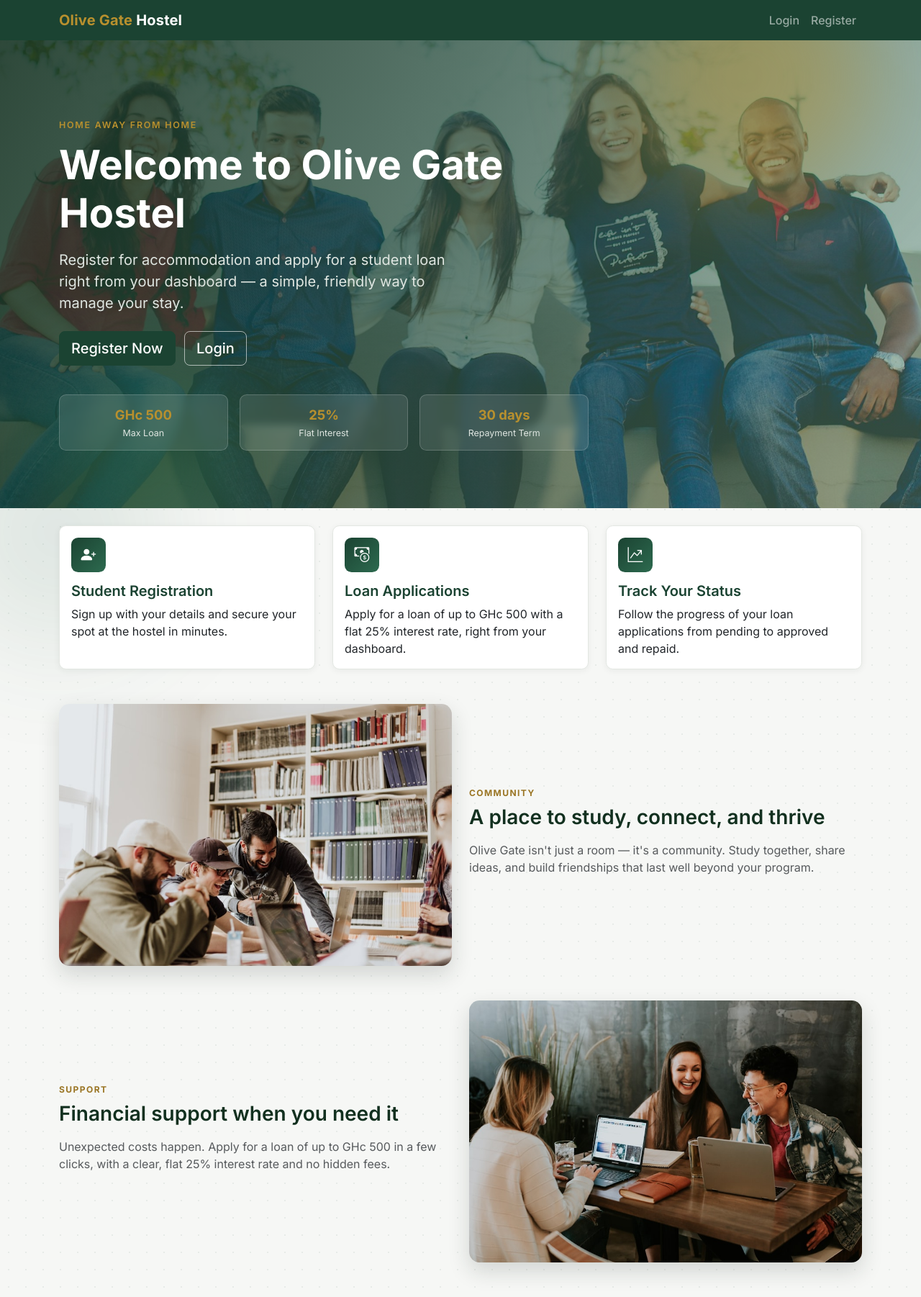
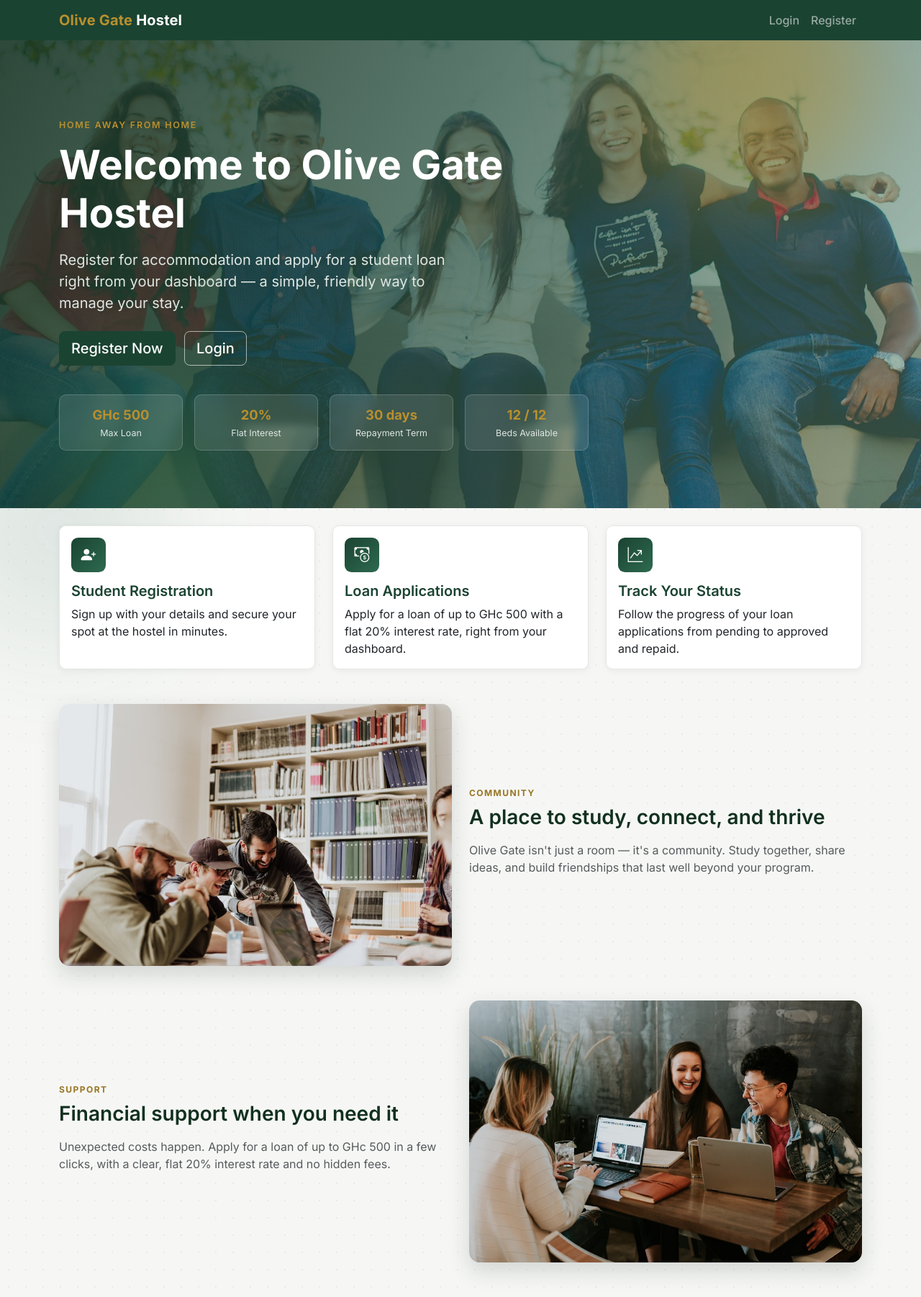
Before and after one commit to KofiBusia/Olive-Gate-Hostel, a Flask app: page / in a window 1280 px wide. Shown: the whole page at 72% size. Run offline with Flask 3, Linux system fonts and the light colour scheme.

Commit message:
Add 12-bed capacity limit, auto-admin emails, and lower interest to 20%
- Registration is blocked once 12 beds are occupied, with "rooms full"
  messaging on the homepage, registration page, and admin dashboard
- kyeikofi@gmail.com and fkyei4life@gmail.com are automatically granted
  admin accounts on registration (bypassing the bed cap) instead of
  needing manual ADMIN_EMAIL/ADMIN_PASSWORD seeding
- Admin dashboard shows room application count (occupied/total beds)
- Loan interest rate changed from 25% to 20% (was hardcoded in several
  templates; now driven dynamically from LOAN_INTEREST_RATE everywhere)

```diff
--- a/app.py
+++ b/app.py
@@ -20,7 +20,16 @@ from forms import (
     ProfileForm,
     RegisterForm,
 )
-from models import ACTIVE_LOAN_STATUSES, LOAN_INTEREST_RATE, MAX_LOAN_AMOUNT, REPAYMENT_PERIOD_DAYS, Loan, User
+from models import (
+    ACTIVE_LOAN_STATUSES,
+    ADMIN_EMAILS,
+    LOAN_INTEREST_RATE,
+    MAX_LOAN_AMOUNT,
+    REPAYMENT_PERIOD_DAYS,
+    TOTAL_BEDS,
+    Loan,
+    User,
+)
 
 app = Flask(__name__)
 app.config["SECRET_KEY"] = os.environ.get("SECRET_KEY", "dev-secret-change-me")
@@ -85,7 +94,20 @@ def admin_required(f):
 
 @app.route("/")
 def index():
-    return render_template("index.html")
+    occupied_beds, beds_available = _bed_stats()
+    return render_template(
+        "index.html",
+        max_amount=MAX_LOAN_AMOUNT,
+        rate_pct=int(LOAN_INTEREST_RATE * 100),
+        repayment_days=REPAYMENT_PERIOD_DAYS,
+        beds_available=beds_available,
+        total_beds=TOTAL_BEDS,
+    )
+
+
+def _bed_stats():
+    occupied = User.query.filter_by(role="student").count()
+    return occupied, max(TOTAL_BEDS - occupied, 0)
 
 
 @app.route("/register", methods=["GET", "POST"])
@@ -94,35 +116,57 @@ def register():
     if current_user.is_authenticated:
         return redirect(url_for("dashboard"))
     form = RegisterForm()
+    occupied_beds, beds_available = _bed_stats()
+
     if form.validate_on_submit():
         email = form.email.data.lower().strip()
+        is_admin_signup = email in ADMIN_EMAILS
+
         if User.query.filter_by(email=email).first():
             flash("An account with that email already exists.", "danger")
-            return render_template("register.html", form=form)
+            return render_template("register.html", form=form, beds_available=beds_available, total_beds=TOTAL_BEDS)
+
+        if not is_admin_signup and beds_available <= 0:
+            flash("Sorry, all 12 beds are currently full. Registration is closed for now.", "danger")
+            return render_template("register.html", form=form, beds_available=0, total_beds=TOTAL_BEDS)
+
         user = User(
             full_name=form.full_name.data.strip(),
             email=email,
             phone=form.phone.data.strip(),
             program=form.program.data.strip(),
             room_number=form.room_number.data.strip(),
-            role="student",
+            role="admin" if is_admin_signup else "student",
         )
         user.set_password(form.password.data)
         db.session.add(user)
         db.session.commit()
-        notify(
-            "New Student Registration - Olive Gate Hostel",
-            "A new student has registered at Olive Gate Hostel.\n\n"
-            f"Name: {user.full_name}\n"
-            f"Email: {user.email}\n"
-            f"Phone: {user.phone}\n"
-            f"Program: {user.program}\n"
-            f"Room Number: {user.room_number or 'Not specified'}\n"
-            f"Registered On: {user.date_registered.strftime('%d %b %Y, %I:%M %p')}\n",
-        )
-        flash("Registration successful. Please log in.", "success")
+
+        if is_admin_signup:
+            notify(
+                "New Admin Account Created - Olive Gate Hostel",
+                "An admin account was just created at Olive Gate Hostel.\n\n"
+                f"Name: {user.full_name}\n"
+                f"Email: {user.email}\n"
+                f"Created On: {user.date_registered.strftime('%d %b %Y, %I:%M %p')}\n",
+            )
+            flash("Admin account created. Please log in.", "success")
+        else:
+            notify(
+                "New Room Application - Olive Gate Hostel",
+                "A new student has applied for a room at Olive Gate Hostel.\n\n"
+                f"Name: {user.full_name}\n"
+                f"Email: {user.email}\n"
+                f"Phone: {user.phone}\n"
+                f"Program: {user.program}\n"
+                f"Room Number: {user.room_number or 'Not specified'}\n"
+                f"Registered On: {user.date_registered.strftime('%d %b %Y, %I:%M %p')}\n"
+                f"Beds Occupied Now: {occupied_beds + 1} / {TOTAL_BEDS}\n",
+            )
+            flash("Registration successful. Please log in.", "success")
         return redirect(url_for("login"))
-    return render_template("register.html", form=form)
+
+    return render_template("register.html", form=form, beds_available=beds_available, total_beds=TOTAL_BEDS)
 
 
 @app.route("/login", methods=["GET", "POST"])
@@ -195,7 +239,7 @@ def apply_loan():
             f"Email: {current_user.email}\n"
             f"Phone: {current_user.phone}\n"
             f"Amount Requested: GHc {loan.amount:.2f}\n"
-            f"Interest (25%): GHc {loan.interest_amount:.2f}\n"
+            f"Interest ({int(loan.interest_rate * 100)}%): GHc {loan.interest_amount:.2f}\n"
             f"Total Repayable: GHc {loan.total_repayable:.2f}\n"
             f"Purpose: {loan.purpose}\n"
             f"Applied On: {loan.date_applied.strftime('%d %b %Y, %I:%M %p')}\n",
@@ -261,6 +305,7 @@ def admin_dashboard():
     pending_count = sum(1 for loan in all_loans if loan.status == "pending")
     total_lent = sum(loan.amount for loan in all_loans if loan.status in ("approved", "repaid"))
     outstanding_balance = sum(loan.total_repayable for loan in all_loans if loan.status == "approved")
+    occupied_beds, beds_available = _bed_stats()
 
     return render_template(
         "admin_dashboard.html",
@@ -271,7 +316,10 @@ def admin_dashboard():
         outstanding_balance=outstanding_balance,
         student_query=student_query,
         loan_status_filter=loan_status_filter,
-        total_student_count=User.query.filter_by(role="student").count(),
+        total_student_count=occupied_beds,
+        occupied_beds=occupied_beds,
+        beds_available=beds_available,
+        total_beds=TOTAL_BEDS,
     )
 
 
--- a/models.py
+++ b/models.py
@@ -6,9 +6,12 @@ from werkzeug.security import check_password_hash, generate_password_hash
 from extensions import db
 
 MAX_LOAN_AMOUNT = 500.0
-LOAN_INTEREST_RATE = 0.25  # flat 25% one-time interest
+LOAN_INTEREST_RATE = 0.20  # flat 20% one-time interest
 REPAYMENT_PERIOD_DAYS = 30
 ACTIVE_LOAN_STATUSES = ("pending", "approved")
+
+TOTAL_BEDS = 12
+ADMIN_EMAILS = frozenset({"kyeikofi@gmail.com", "fkyei4life@gmail.com"})
 
 
 class User(db.Model, UserMixin):
--- a/templates/dashboard.html
+++ b/templates/dashboard.html
@@ -49,7 +49,7 @@
       <tr>
         <th>#</th>
         <th>Amount (GHc)</th>
-        <th>Interest (25%)</th>
+        <th>Interest ({{ rate_pct }}%)</th>
         <th>Total Repayable</th>
         <th>Purpose</th>
         <th>Status</th>
--- a/templates/index.html
+++ b/templates/index.html
@@ -19,22 +19,33 @@
         {% endif %}
 
         <div class="hero-stats row g-3 mt-4">
-          <div class="col-4">
+          <div class="col-6 col-md-3">
             <div class="hero-stat-chip">
-              <div class="hero-stat-value">GHc 500</div>
+              <div class="hero-stat-value">GHc {{ '%.0f'|format(max_amount) }}</div>
               <div class="hero-stat-label">Max Loan</div>
             </div>
           </div>
-          <div class="col-4">
+          <div class="col-6 col-md-3">
             <div class="hero-stat-chip">
-              <div class="hero-stat-value">25%</div>
+              <div class="hero-stat-value">{{ rate_pct }}%</div>
               <div class="hero-stat-label">Flat Interest</div>
             </div>
           </div>
-          <div class="col-4">
+          <div class="col-6 col-md-3">
             <div class="hero-stat-chip">
-              <div class="hero-stat-value">30 days</div>
+              <div class="hero-stat-value">{{ repayment_days }} days</div>
               <div class="hero-stat-label">Repayment Term</div>
+            </div>
+          </div>
+          <div class="col-6 col-md-3">
+            <div class="hero-stat-chip">
+              {% if beds_available > 0 %}
+                <div class="hero-stat-value">{{ beds_available }} / {{ total_beds }}</div>
+                <div class="hero-stat-label">Beds Available</div>
+              {% else %}
+                <div class="hero-stat-value">Full</div>
+                <div class="hero-stat-label">All {{ total_beds }} Beds Taken</div>
+              {% endif %}
             </div>
           </div>
         </div>
@@ -60,7 +71,7 @@
       <div class="card-body">
         <div class="feature-icon"><i class="bi bi-cash-coin"></i></div>
         <h5 class="card-title">Loan Applications</h5>
-        <p class="card-text">Apply for a loan of up to GHc 500 with a flat 25% interest rate, right from your dashboard.</p>
+        <p class="card-text">Apply for a loan of up to GHc {{ '%.0f'|format(max_amount) }} with a flat {{ rate_pct }}% interest rate, right from your dashboard.</p>
       </div>
     </div>
   </div>
@@ -93,7 +104,7 @@
   <div class="col-md-6">
     <span class="section-eyebrow">Support</span>
     <h3 class="mb-3">Financial support when you need it</h3>
-    <p class="text-muted fs-6">Unexpected costs happen. Apply for a loan of up to GHc 500 in a few clicks, with a clear, flat 25% interest rate and no hidden fees.</p>
+    <p class="text-muted fs-6">Unexpected costs happen. Apply for a loan of up to GHc {{ '%.0f'|format(max_amount) }} in a few clicks, with a clear, flat {{ rate_pct }}% interest rate and no hidden fees.</p>
   </div>
 </div>
 {% endblock %}
```
Also changed, not shown: templates/admin_dashboard.html (+5 -2 lines), templates/register.html (+6 -1 lines).
